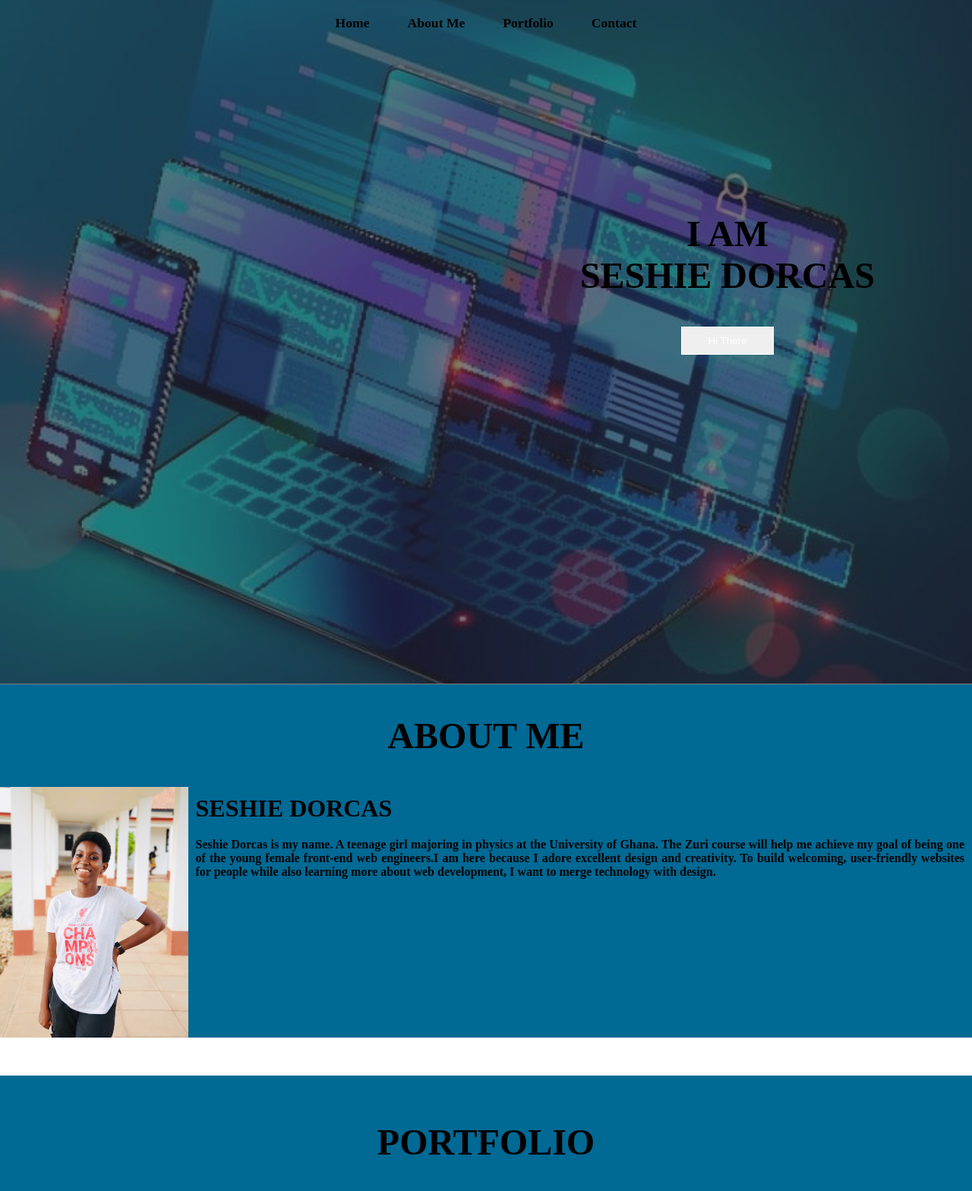
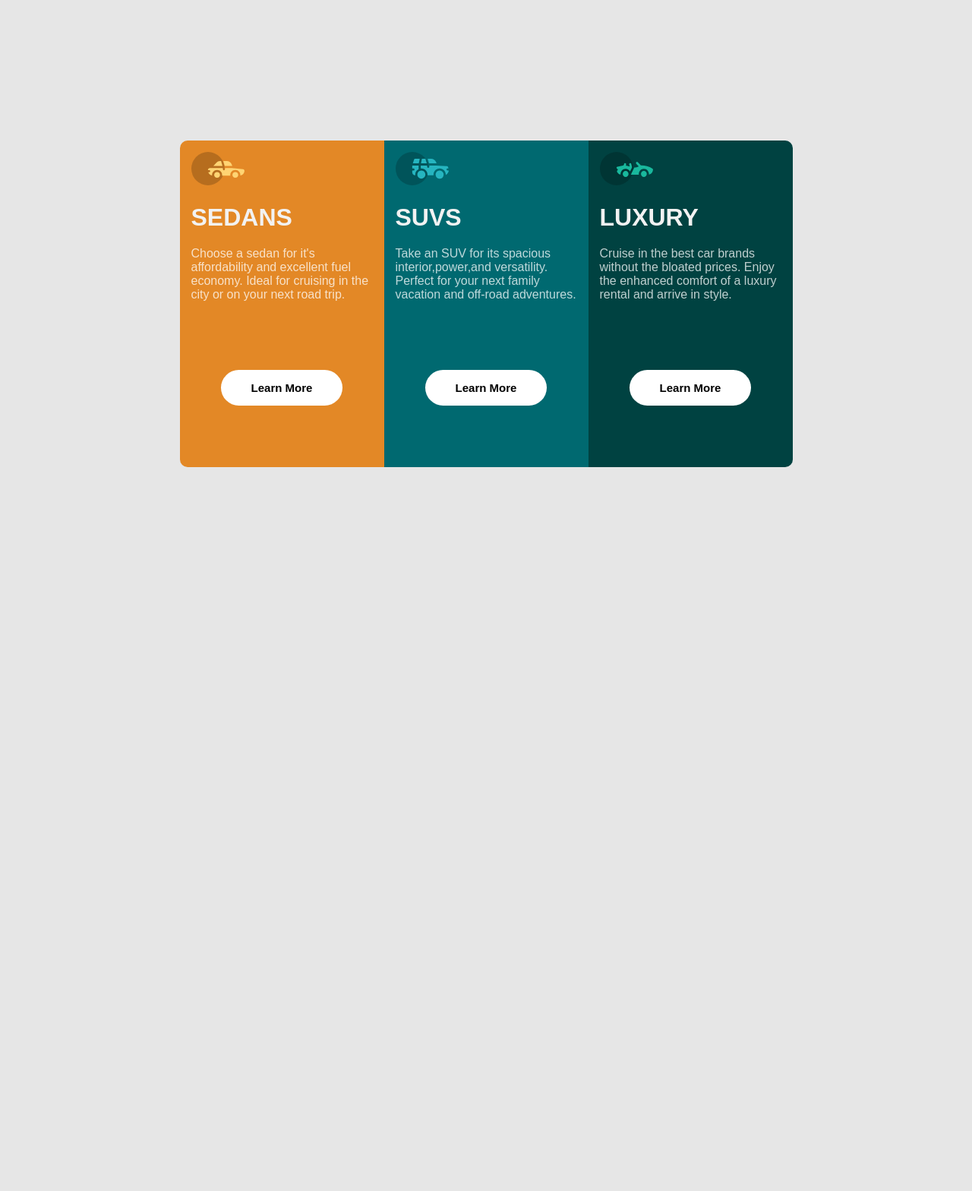
Before and after one commit to Dorcas4L/Assignments, a plain HTML site: page index.html in a window 1280 px wide. Shown: the top 1568 px of the page at 76% size. After the commit the page ends 800 px from the top, so only its background shows below. Drawn offline with Linux system fonts and the light colour scheme.

Commit message:
pushing week 4 ,flexbox

```diff
--- a/index.html
+++ b/index.html
@@ -6,22 +6,34 @@
   <meta name="viewport" content="width=device-width">
   <title>replit</title>
   <link href="style.css" rel="stylesheet" type="text/css" />
-  <meta name="viewport" content="width=device-width, initial-scale=1.0">
 </head>
 
 <body>
-  <nav class="navbar">
-    <ul>
-      <li><a href="#home">Home</a></li>
-       <li><a href="#about">About Me</a></li>
-      <li><a href="#Portfolio">Portfolio</a></li>
-      <li><a href="#contact">Contact</a></li>
-    </ul></nav>
+  <div class="box-container">
+    <div class="box sedans">
+      <img src="Copy of icon-sedans.svg" width="70px">
+      <h1>SEDANS</h1>
+      <p>Choose a sedan for it's affordability and excellent fuel economy.
+      Ideal for cruising in the city or on your next road trip.</p>
+    <center> <button class="btn sedan.y">Learn More</button></center>
+    </div>
+    <div class=" box suv">
 
-  <section id="home">
-    <div class="main">
-      <h1 class="headings">I AM<br>SESHIE DORCAS</h1>
-      <button class="btn">Hi There</button></div>
+      <img src="Copy of icon-suvs.svg"  width="70px">
+      <h1>SUVS</h1>
+      <p>Take an SUV for its spacious interior,power,and versatility.
+      Perfect for your next family vacation and off-road adventures.</p>
+     <center><button class="btn suv.y">Learn More</button></center>
+    </div>
+    <div class="box luxury">
+      <img src="Copy of icon-luxury.svg"  width="70px">
+      <h1>LUXURY</h1>
+      <p>Cruise in the best car brands without the bloated prices.
+      Enjoy the enhanced comfort of a luxury rental and arrive in style.</p>
+    <center><button class="btn luxury.y">Learn More</button></center>
+
+    </div>
+
   <script src="script.js"></script>
 
  <!--
@@ -30,50 +42,6 @@
   teal, blue, blurple, magenta, pink!
   -->
   <script src="https://replit.com/public/js/replit-badge.js" theme="blue" defer></script>
+</body>
 
-
-  </section>
-<section id="about">
-  <h1 class="headings">ABOUT ME</h1>
-  <div id="pic">
-
-    <img src="leg.jpg" alt="">
-    <div id="intro">
-
-      <h2>SESHIE DORCAS</h2>
-      <p><strong>Seshie Dorcas is my name. A teenage girl majoring in physics at the University of Ghana. The Zuri course will help me achieve my goal of being one of the young female front-end web engineers.I am here because I adore excellent design and creativity. To build welcoming, user-friendly websites for people while also learning more about web development, I want to merge technology with design. </strong></p>
- </div></section>
-
- <section id="portfolio">
-        <h1 class="headings">PORTFOLIO</h1>
-        <div class="gallery">
-          <img src="CAD MODELLING.jpg" alt="">
-          <img src="lighthead.png"alt="">
-          <img src="program.jpg" alt="">
-          <img src="basketball.jpg"alt="">
-          <img src="sing.jpg"alt="">
-          <img src="painting.jpg"alt="">
-        </div></section>
-  <section id ="contact">
-     <h1 class="headings">CONTACT</h1>
-       <center><form action="text" name="name" class="input" placeholder ="Enter Your Name">
-          <input type="email" name="email" class="input" placeholder="Enter Your Email">
-          <textarea name="msg" id="msg" cols="30" rows="10" placeholder="Enter Your Message"></textarea>
-          <input type="submit" value="SEND" id="send"></center>
-
-
-        </form></div>>
-
-
-      </section>
-
-
-
-
-
-
-
-
-
-
-</body></html>
+</html>
--- a/style.css
+++ b/style.css
@@ -2,189 +2,79 @@
   margin:0;
   padding:0;
   box-sizing:border-box;
-
-
 }
-html{
-  scroll-behavior: smooth;
+body{
+  width:100%;
+  min-height:100vh;
+  display:flex;
+  justify-content:center;
+  align-content:center;
+  background-color:hsl(0, 0%, 90%);
 }
-/*Navbar*/
-.navbar{
+.box-container{
+  width:100%;
+  max-width:1440px;
   display:flex;
   justify-content:center;
   align-items:center;
-  background-color:rgba(0,0,0,0.5);
-  position:sticky;
-  top:0;
+  flex-flow:wrap;
+  padding:10px;
 }
-.navbar ul{
-  display:flex;
-  list-style:none;
-  margin:20px 0px;
+.box{
+  width:269px;
+  padding:15px;
+  min-height:430px;
 }
-.navbar ul li {
-  font-family:century;
-  font-size:1.1rem;
-  font-weight:bold;
+.sedans{
+  background-color:hsl(31,77%,52%);
+  border-top-left-radius:10px;
+  border-bottom-left-radius:10px;
 }
-.navbar ul li a{
-  text-decoration:none;
-  color:black;
-  padding:8px 25px;
-  transition:all .5s ease;
+.suv{
+   background-color:hsl(184,100%,22%);
+}
+.luxury{
+  background-color:hsl(179,100%,13%);
+  border-top-right-radius: 10px;
+  border-bottom-right-radius:10px;
+}
+h1{
+  color:hsl(0,0%,95%);
+  text-transform:uppercase;
+  font-family:'Lexend Deca',sans-serif;
+  margin:20px 0;
+}
+p{
+  color:hsla(0,0%,100%,0.75);
+  font-family:sans-serif;
+  padding-bottom:30px;
+}
+.btn{
+  margin:60px 0;
+  padding:15px 40px;
+  border:0;
+  border-radius:30px;
+  outline:none;
+  background-color:#FFF;
+  font-size:15px;
+  cursor:pointer;
+  font-family:'Lexend Deca',sans-serif;
+  font-weight:700;
 
 }
-.navbar ul li a:hover{
-  background-color:white;
-  color:black;
-  box-shadow:0 0 10px white;
+.sedan.y{
+   color:hsl(31,77%,52%);
 }
-/*Home Section*/
-#home{
-  display:flex;
-  flex-direction:column;
-  background-color:rgba(0,0,0,0.5);
-  height:840px;
-  justify-content:center;
-  align-items:center;
-  color:black;
-}
-#home::before{
-  content:"";
-  position:absolute;
-  top:0;
-  right:0;
-  background:url(cloud.jpeg) no-repeat center/cover;
-  background-image: url(cloud.jpeg);
-    height:900px;
-    width:100%;
-    z-index:-1;
-    opacity:.8;
-}
-.cloud.jpeg{
-  width:100%;
-  height:100%;
-}
-.main{
-  display:flex;
-  flex-direction:column;
-  /*border:1px solid white;*/
-  align-items:center;
-  position:absolute;
-  top:30%;
-  right:10%;
-}
-.headings{
-  font-family:century;
-  font-size:3rem;
-  text-align:center;
-  margin:40px 0px;
-  color: black;
-}
-.btn{
-  padding:10px 35px;
-  backgrund-color:transparent;
-  border:1px solid white;
-  color:white;
-  outline:none;
-  transition:.6s ease;
-  }
-.btn:hover{
-  cursor:pointer;
-  background-color:white;
-  color:black;
-  box-shadow:0 0 5px white, 0 0 10px white,0 0 15px white;
-  font-weight:bold;
-}
-
-/*About Section*/
-#about{
-  display:flex;
-  flex-direction:column;
-  box-sizing:border-box;
-  padding:50;
-  margin-bottom:50px;
-  background-color:#006994;
-}
-#pic{
-  display:flex;
-}
-#pic img{
-  width:300px;
-  height:330px;
-}
-#intro{
-  display:flex;
-  flex-direction:column;
-  text-align:justify;
-  padding:10px;
+.suv.y{
+  background-color:hsl(184,100%,22%);
 
 }
-#intro h2{
-  font-size:2rem;
-  margin-bottom:20px;
-
+.luxury.y{
+   color:hsl(179,100%,13%);
 }
-
-/*Portfolio Section*/
-#portfolio{
-  display:flex;
-  flex-direction:column;
-  background-color:#006994;
-  color:black;
-  align-items:center;
-  padding:20px;
+.btn:hover{
+  background-color:transparent;
+  border:2px solid #FFF;
+  color: #FFF;
+  transition:0.5s;
 }
-
-.gallery{
-  display:flex;
-  flex-wrap:wrap;
-  justify-content:space-around;
-  box-sizing:border-box;
-}
-.gallery img{
-  width:400px;
-  height:340px;
-  margin:5px;
-}
-
-/*Contact Section*/
-#contact{
-display:flex;
-flex-direction:column;
-box-sizing:borber-box;
-background-color:#006994;
-color: white;
-}
-.form{
-  display:flex;
-  flex-direction:column;
-  box-sizing:border-box;
-  align-items:center;
-  margin:20px 0px;
-}
-.input{
-  padding:12px;
-  margin:15px;
-  width:40%;
-  border:none;
-  outline:none;
-}
-#msg{
-  width:100%;
-  padding:10px;
-  margin:15px;
-  border:none;
-  outline:none;
-}
-#send{
-  padding:10px;
-  width:50%;
-  margin:40px;
-  border:none;
-  outline:none;
-}
-#send:hover{
-  cursor:pointer;
-  box-shadow:0 0 10px white;
-}
```
Also changed, not shown: Copy of icon-luxury.svg (added), Copy of icon-sedans.svg (added), Copy of icon-suvs.svg (added).
